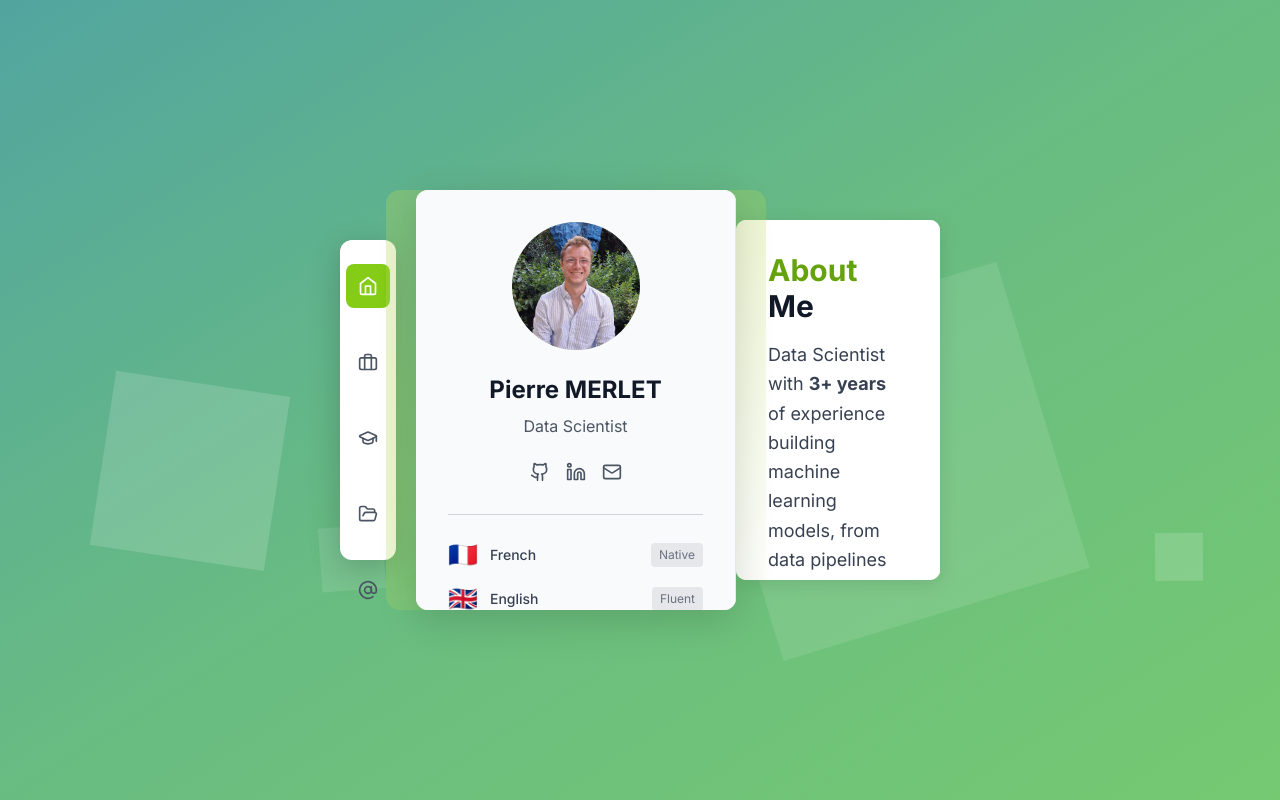
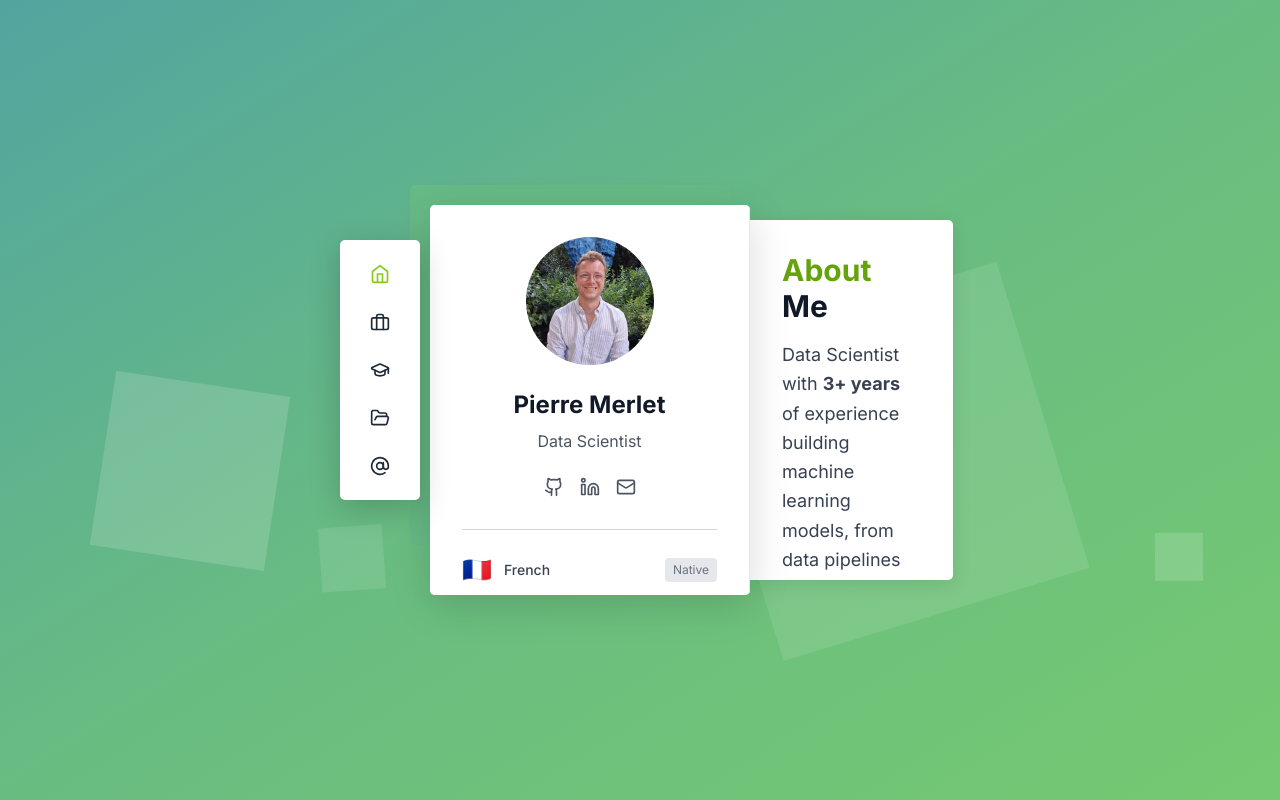
Before and after one commit to PierreMrt/nextjs-portfolio, a Next.js app: page / in a window 1280 px wide. Built offline with nearby package versions, Linux system fonts and the light colour scheme.

Commit message:
Small design changes

```diff
--- a/app/globals.css
+++ b/app/globals.css
@@ -72,10 +72,13 @@
 
 .sidebar-container {
   background: white;
-  border-radius: 12px;
+  border-radius: 5px;
   box-shadow: 0 8px 32px rgba(0, 0, 0, 0.2);
-  height: calc(100% - 40px);
+  height: auto;
   margin-top: 20px;
+  margin-right: -10px;
+  position: relative;
+  z-index: 10;
 }
 
 /* Profile and content wrapper */
@@ -96,22 +99,22 @@
 
 .profile-bg {
   position: absolute;
-  top: -30px;
-  left: -30px;
-  width: calc(100% + 60px);
-  height: calc(100% + 60px);
-  background: linear-gradient(135deg, rgba(186, 220, 88, 0.3) 40%, transparent 100%);
-  border-radius: 14px;
+  top: -35px;
+  left: -20px;
+  width: calc(100%);
+  height: calc(100%);
+  background-color: #66ba85;
+  border-radius: 5px;
   z-index: -1;
   pointer-events: none;
 }
 
 .profile-container {
-  background: #f9fafb;
-  border-radius: 12px;
+  background: white;
+  border-radius: 5px;
   box-shadow: 0 10px 40px rgba(0, 0, 0, 0.15);
-  height: calc(100% + 60px);
-  margin-top: -30px;
+  height: calc(100% + 30px);
+  margin-top: -15px;
   position: relative;
   overflow: hidden;
 }
@@ -120,11 +123,13 @@
 .content-container {
   flex: 1;
   background: white;
-  border-radius: 10px;
+  border-radius: 0 5px 5px 0;
   box-shadow: 0 4px 20px rgba(0, 0, 0, 0.1);
   position: relative;
   z-index: 3;
-  overflow: hidden;
+  overflow-y: auto;
+  overflow-x: hidden;
+  -webkit-overflow-scrolling: touch;
 }
 
 /* Tablet and mobile responsive adjustments */
@@ -142,7 +147,7 @@
 
   .profile-container,
   .content-container {
-    border-radius: 10px;
+    border-radius: 0 5px  5px 0;
   }
 }
 
@@ -199,3 +204,13 @@
     flex: 1;
   }
 }
+
+@layer utilities {
+  .icon-fluid {
+    width: clamp(1.25rem, 2vh, 2rem);
+    height: clamp(1.25rem, 2vh, 2rem);
+  }
+  .gap-fluid {
+    gap: clamp(0.2rem, 1.5vh, 1.5rem);
+  }
+}
--- a/components/layout/ContentPanel.tsx
+++ b/components/layout/ContentPanel.tsx
@@ -29,7 +29,7 @@ export default function ContentPanel({ activeSection }: ContentPanelProps) {
   }
 
   return (
-    <div className="flex-1 bg-white p-8 overflow-y-auto overscroll-contain md:p-8 max-md:p-6 max-md:pb-8">
+    <div className="p-8 md:p-8 max-md:p-6">
       <div className="max-md:pb-4">
         {renderSection()}
       </div>
--- a/components/layout/ProfileCard.tsx
+++ b/components/layout/ProfileCard.tsx
@@ -26,7 +26,7 @@ export default function ProfileCard() {
               />
             </div>
             <div className="text-left">
-              <h1 className="text-lg font-bold text-gray-900">Pierre MERLET</h1>
+              <h1 className="text-lg font-bold text-gray-900">Pierre Merlet</h1>
               <p className="text-sm text-gray-600">Data Scientist</p>
             </div>
           </div>
@@ -76,7 +76,7 @@ export default function ProfileCard() {
       </div>
 
       {/* Desktop Sidebar (hidden on mobile) */}
-      <div className="hidden md:flex w-80 bg-gray-50 border-r border-gray-200 flex-col p-8 overflow-y-auto">
+      <div className="hidden md:flex w-80 bg-white border-r border-gray-200 flex-col p-8 overflow-y-auto">
         <div className="w-32 h-32 rounded-full overflow-hidden mb-6 bg-gray-200 mx-auto">
           <Image
             src="/images/profile.jpg"
@@ -88,7 +88,7 @@ export default function ProfileCard() {
         </div>
 
         <h1 className="text-2xl font-bold text-gray-900 mb-2 text-center">
-          Pierre MERLET
+          Pierre Merlet
         </h1>
 
         <p className="text-gray-600 mb-6 text-center">
--- a/components/layout/Sidebar.tsx
+++ b/components/layout/Sidebar.tsx
@@ -9,28 +9,27 @@ interface SidebarProps {
 
 export default function Sidebar({ activeSection, onSectionChange }: SidebarProps) {
   const sections = [
-    { id: 'about', icon: Home, label: 'About' },
-    { id: 'experience', icon: Briefcase, label: 'Experience' },
-    { id: 'education', icon: GraduationCap, label: 'Education' },
-    { id: 'projects', icon: FolderOpen, label: 'Projects' },
-    { id: 'contact', icon: AtSign, label: 'Contact' },
+    { id: 'about', icon: Home, label: 'ABOUT' },
+    { id: 'experience', icon: Briefcase, label: 'RESUME' },
+    { id: 'education', icon: GraduationCap, label: 'EDUCATION' },
+    { id: 'projects', icon: FolderOpen, label: 'PROJECT' },
+    { id: 'contact', icon: AtSign, label: 'CONTACT' },
   ]
 
   return (
-    <div className="w-14 flex flex-col items-center py-6 gap-8 md:w-14 md:flex-col max-md:w-full max-md:flex-row max-md:py-3 max-md:px-4 max-md:gap-2 max-md:justify-around max-md:flex-shrink-0">
+    <div className="w-20 flex flex-col items-center py-4 gap-fluid md:w-20 md:flex-col max-md:w-full max-md:flex-row max-md:py-3 max-md:px-4 max-md:gap-2 max-md:justify-around max-md:flex-shrink-0">
       {sections.map(({ id, icon: Icon, label }) => (
         <button
           key={id}
           onClick={() => onSectionChange(id)}
-          className={`group relative p-3 rounded-lg transition-all ${
+          className={`group relative flex flex-col items-center gap-1 p-2 rounded-lg transition-all ${
             activeSection === id
-              ? 'bg-lime-500 text-white'
-              : 'text-gray-600 hover:bg-gray-100'
+              ? 'text-lime-500'
+              : 'text-gray-800 hover:text-lime-500'
           }`}
-          title={label}
           aria-label={label}
         >
-          <Icon className="w-5 h-5" />
+          <Icon className="icon-fluid" />
           <span className="sr-only">{label}</span>
         </button>
       ))}
```
Also changed, not shown: 1 other file (tests, documents, lock files or other folders).
